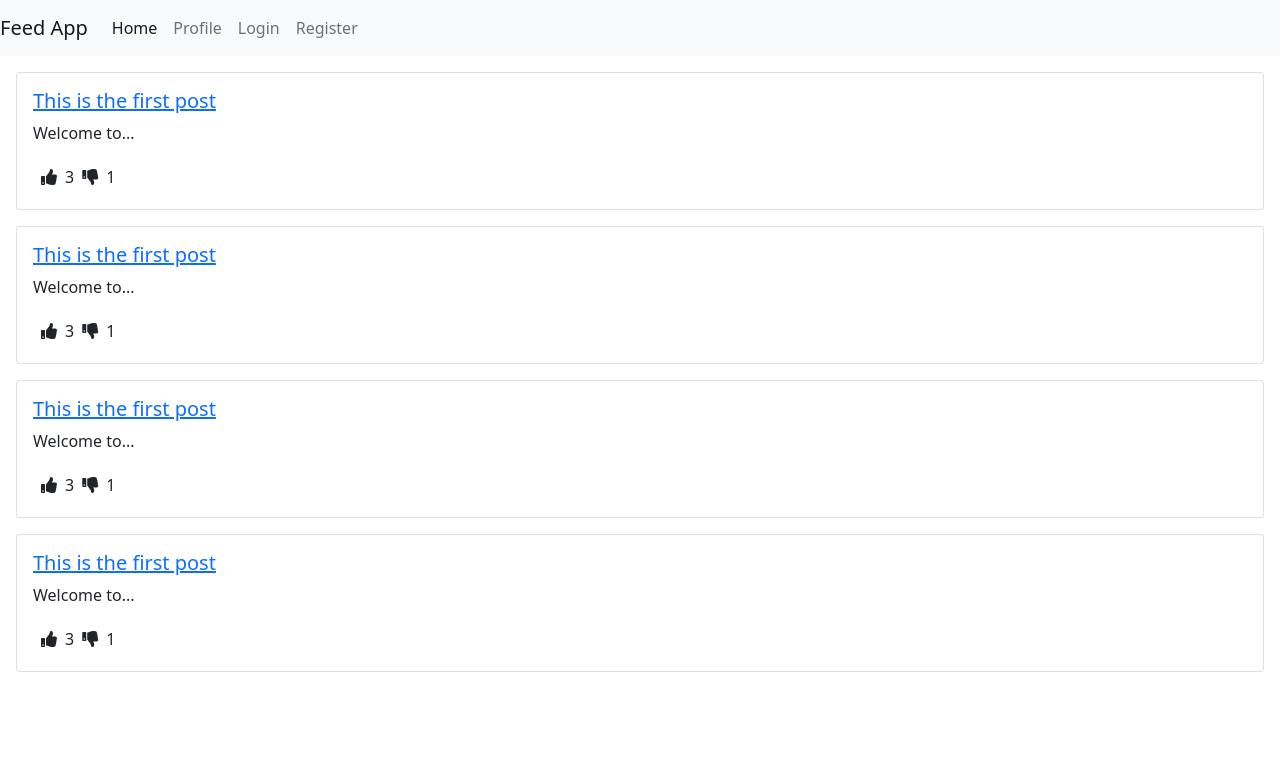
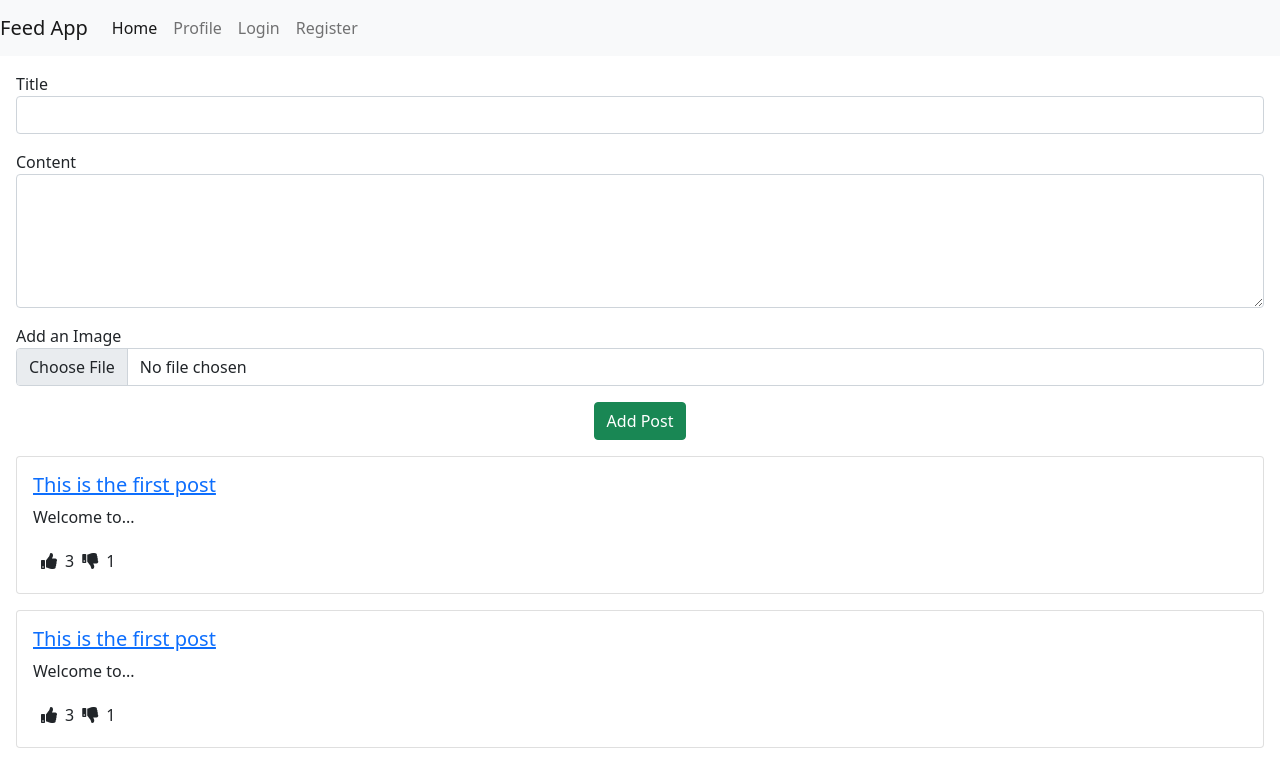
Before and after one commit to darreniyer0601/feed-app, a React (Create React App) app in the folder client/: page / in a window 1280 px wide. Shown: the top 763 px of the page. Built offline with nearby package versions, Linux system fonts and the light colour scheme.

Commit message:
removed unrequired comment

```diff
--- a/client/src/pages/Home.js
+++ b/client/src/pages/Home.js
@@ -6,7 +6,7 @@ import Feed from '../components/post/Feed'
 const Home = () => {
     return (
         <div>
-            {/* <NewPost /> */}
+            <NewPost />
             <Feed />
         </div>
     )
```
